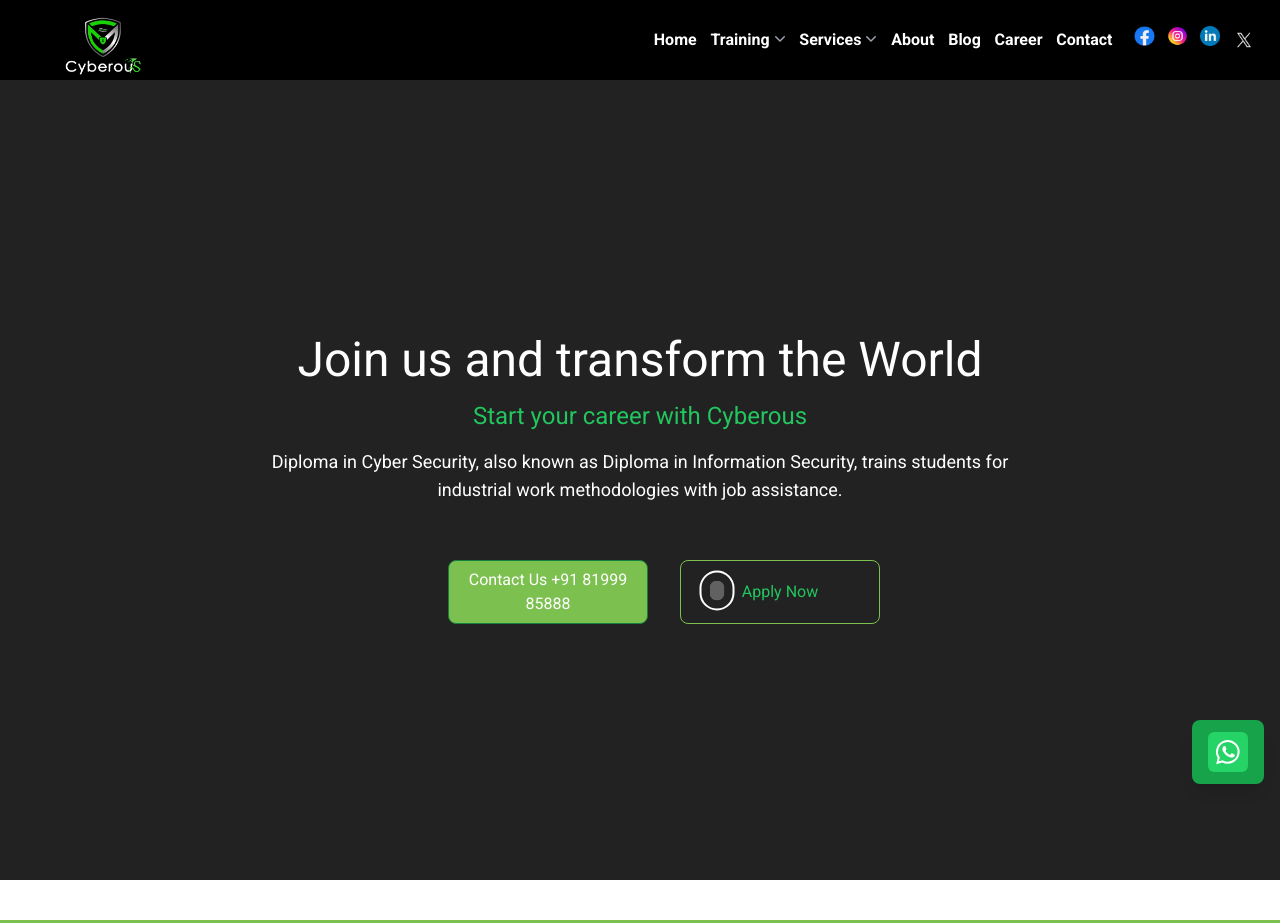
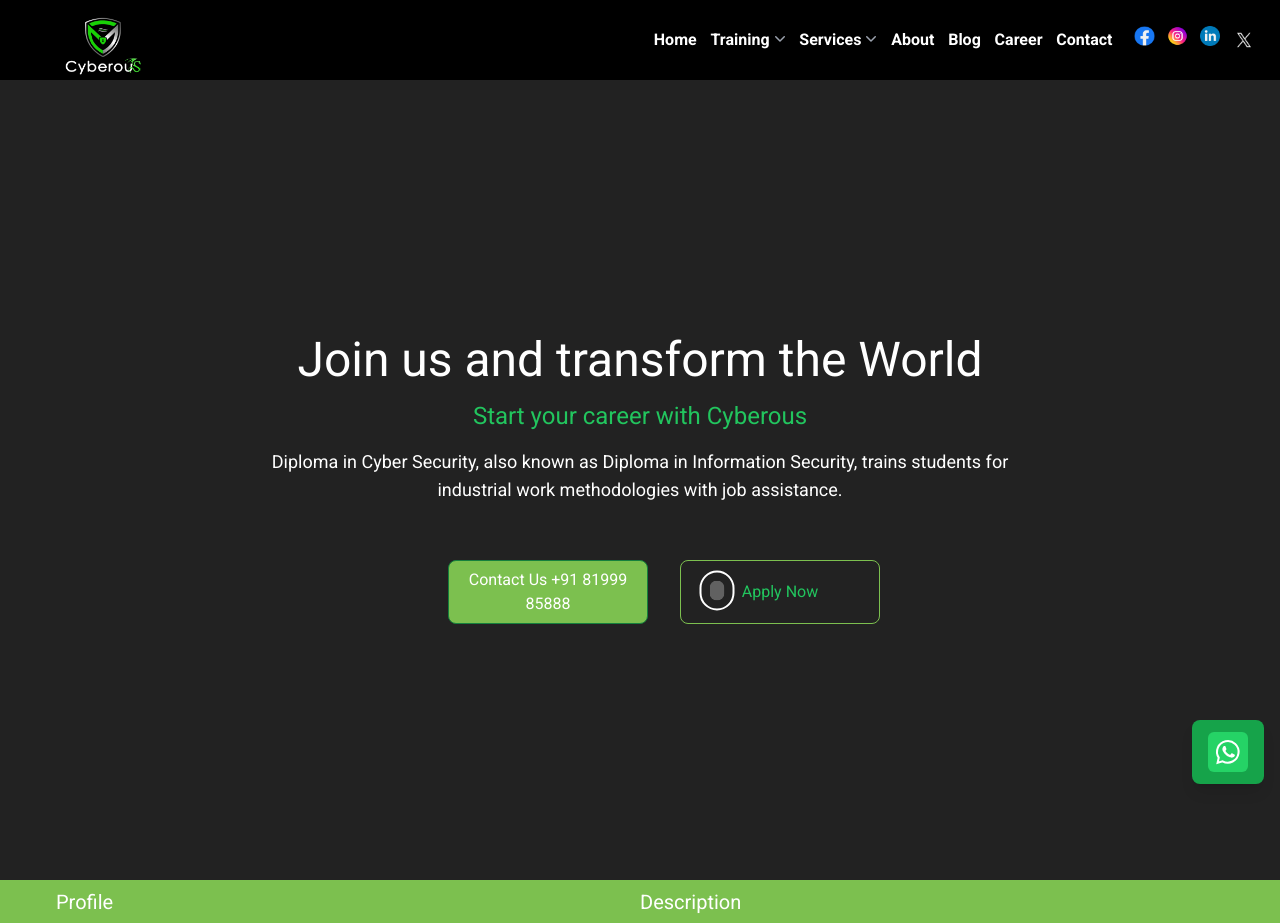
Before and after one commit to sankalp-codes244/cyberousWebsite, a React (Vite) app: page /career in a window 1280 px wide. Shown: the top 923 px of the page. Built offline with nearby package versions, Linux system fonts and the light colour scheme; grey boxes are pictures that could not be loaded; a web font is replaced by a local one.

Commit message:
made changes in career page

```diff
--- a/src/pages/Careers/Profiles/Profiles.jsx
+++ b/src/pages/Careers/Profiles/Profiles.jsx
@@ -26,14 +26,14 @@ const Profiles = () => {
   ]
   return (
     <div>
-      <div className='bg-custom-buttonColor-Green md:flex px-14 hidden mt-10'>
+      <div className='bg-custom-buttonColor-Green md:flex px-14 p-2 hidden '>
         <div className='w-1/2'>
-          <h1 className='text-xl md:text-3xl text-white font-Roboto'>
+          <h1 className='text-xl text-white font-Roboto'>
             Profile
           </h1>
         </div>
         <div className='w-1/2'>
-          <h1 className='text-xl md:text-3xl text-white font-Roboto'>
+          <h1 className='text-xl  text-white font-Roboto'>
             Description
           </h1>
         </div>
```
